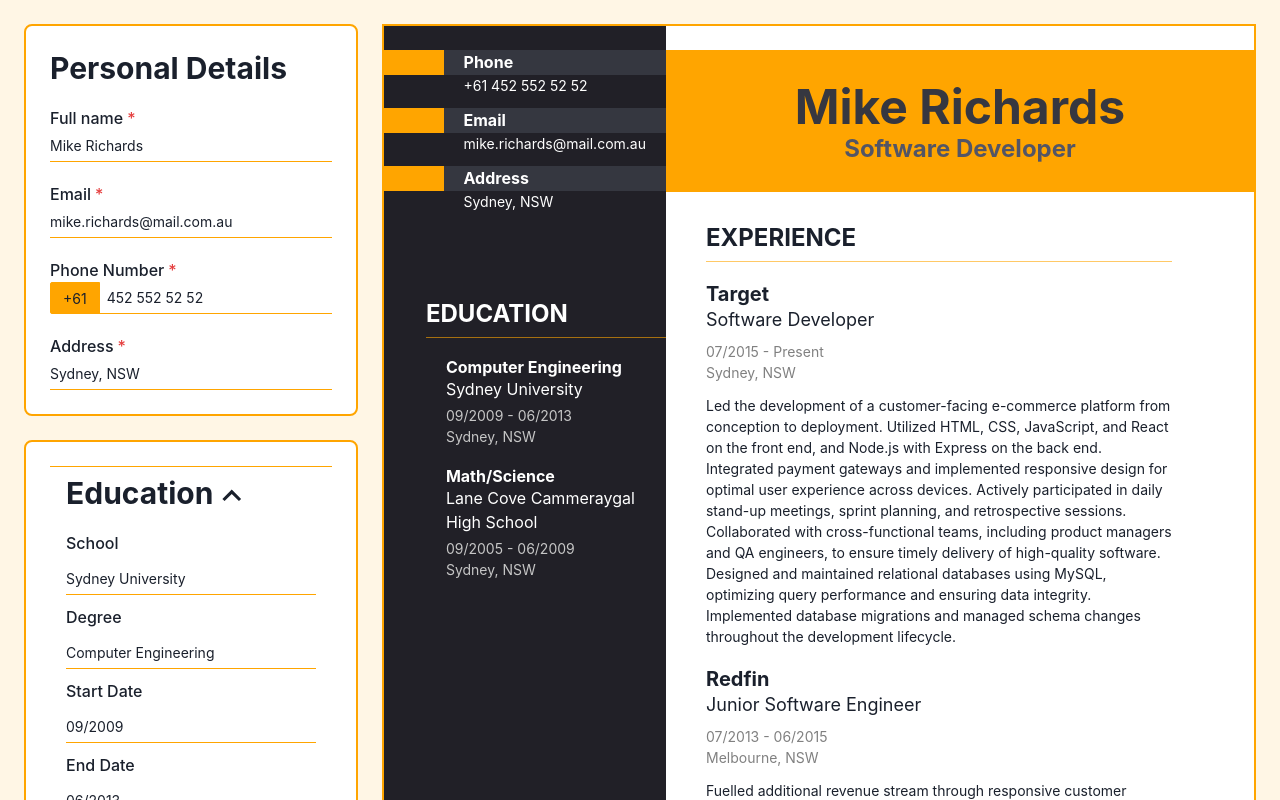
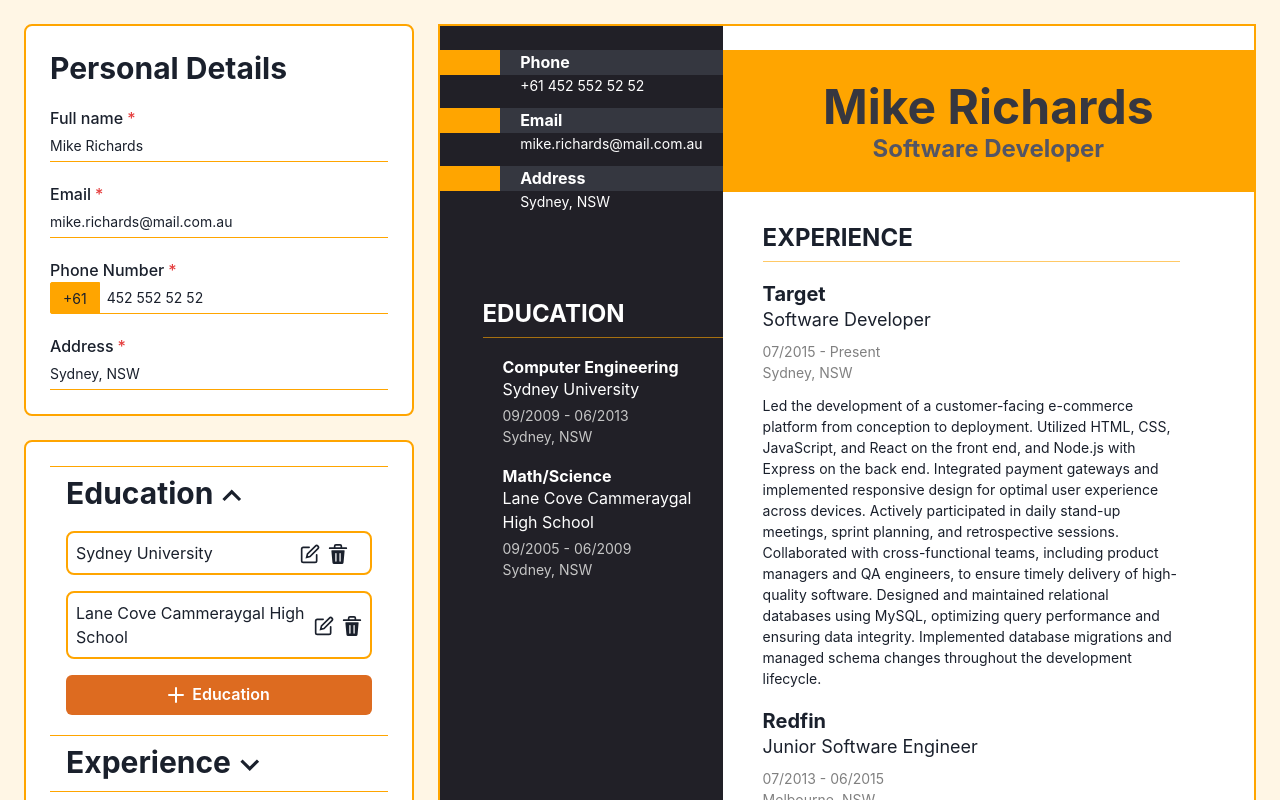
Before and after one commit to ensarokumus/top-project-cv-app, a React (Vite) app: page / in a window 1280 px wide. Both pictures are taken after a click on the button "Education". Shown: the top 800 px of the page. Built offline with nearby package versions, Linux system fonts and the light colour scheme.

Commit message:
Add editing/viewing states for education section

```diff
--- a/src/App.jsx
+++ b/src/App.jsx
@@ -21,9 +21,16 @@ function App() {
   const [educationsSection, setEducationsSection] = useState(
     example.sections.educations
   );
+  let nextEducationId = 3;
+
   const [experiencesSection, setExperiencesSection] = useState(
     example.sections.experiences
   );
+  const [isEditEducation, setEditEducation] = useState(false);
+
+  function handleEditEducation() {
+    setEditEducation(!isEditEducation);
+  }
 
   function handlePersonalInfoChange(e) {
     const { key } = e.target.dataset;
@@ -33,6 +40,10 @@ function App() {
   function handleEducationsSectionChange(e) {
     const { key } = e.target.dataset;
     setEducationsSection({ ...educationsSection, [key]: e.target.value });
+  }
+
+  function handleSaveEducation() {
+    nextEducationId++;
   }
 
   function handleExperiencesSectionChange(e) {
@@ -71,7 +82,13 @@ function App() {
                 </Heading>
               </AccordionButton>
               <AccordionPanel>
-                  <Education />
+                <Education
+                  isEditEducation={isEditEducation}
+                  educationsSection={educationsSection}
+                  onClick={handleEditEducation}
+                  onChange={handleEducationsSectionChange}
+                  onSave={handleSaveEducation}
+                />
               </AccordionPanel>
             </AccordionItem>
             <AccordionItem>
--- a/src/components/Education.jsx
+++ b/src/components/Education.jsx
@@ -1,74 +1,86 @@
 import {
+  Flex,
   FormControl,
   Input,
   FormLabel,
   Button,
   Stack,
+  Text,
+  Box,
 } from "@chakra-ui/react";
-import { DeleteIcon, CloseIcon, AddIcon } from "@chakra-ui/icons";
+import { DeleteIcon, CloseIcon, AddIcon, EditIcon } from "@chakra-ui/icons";
 import example from "./example.jsx";
 
-function Education() {
+function Education({
+  isEditEducation,
+  educationsSection,
+  onClick,
+  onChange,
+  onSave,
+}) {
+  if (isEditEducation == true) {
     return (
       <>
         <FormControl mb="10px">
           <FormLabel>School</FormLabel>
           <Input
             type="text"
-          name="school"
+            data-key="school"
             variant="flushed"
             borderColor="orange"
             size="sm"
             placeholder="E.g. Sydney University"
-          defaultValue={example.sections.educations[0].school}
+            onChange={onChange}
           />
         </FormControl>
         <FormControl mb="10px">
           <FormLabel>Degree</FormLabel>
           <Input
             type="text"
-          name="degree"
+            data-key="degree"
             variant="flushed"
             borderColor="orange"
             size="sm"
             placeholder="E.g. Computer Engineering"
-          defaultValue={example.sections.educations[0].degree}
+            onChange={onChange}
           />
         </FormControl>
+        <Flex>
           <FormControl mb="10px">
             <FormLabel>Start Date</FormLabel>
             <Input
               type="text"
-          name="startDate"
+              data-key="startDate"
               variant="flushed"
               borderColor="orange"
               size="sm"
               placeholder="E.g. 09/2009"
-          defaultValue={example.sections.educations[0].startDate}
+              onChange={onChange}
             />
           </FormControl>
           <FormControl mb="10px">
             <FormLabel>End Date</FormLabel>
             <Input
               type="text"
-          name="endDate"
+              data-key="endDate"
               variant="flushed"
               borderColor="orange"
               size="sm"
               placeholder="E.g. 06/2013"
-          defaultValue={example.sections.educations[0].endDate}
+              onChange={onChange}
             />
           </FormControl>
+        </Flex>
         <FormControl mb="20px">
           <FormLabel>Location</FormLabel>
           <Input
             type="text"
-          name="location"
+            data-key="location"
             variant="flushed"
             borderColor="orange"
             size="sm"
             placeholder="E.g. Sydney, NSW"
-          defaultValue={example.sections.educations[0].location}
+            onChange={onChange}
           />
         </FormControl>
         <Stack direction="row">
@@ -85,6 +97,7 @@ function Education() {
             colorScheme="orange"
             variant="outline"
             size="sm"
+            onClick={onClick}
           >
             Cancel
           </Button>
@@ -93,12 +106,50 @@ function Education() {
             colorScheme="orange"
             variant="solid"
             size="sm"
+            onClick={() => {
+              onClick;
+              onSave;
+            }}
           >
             Save
           </Button>
         </Stack>
       </>
     );
+  } else {
+    const educationsList = educationsSection.map((education) => (
+      <Flex
+        key={education.degree}
+        p="2"
+        mb="4"
+        borderRadius="lg"
+        borderWidth="2px"
+        borderColor="orange"
+        justify="space-between"
+        align="center"
+      >
+        <Text fontSize="md">{education.school}</Text>
+        <Box w="70px">
+          <EditIcon boxSize="5" ml="2" />
+          <DeleteIcon boxSize="5" ml="2" />
+        </Box>
+      </Flex>
+    ));
+    return (
+      <Flex direction="column">
+        {educationsList}
+        <Button
+          leftIcon={<AddIcon />}
+          colorScheme="orange"
+          variant="solid"
+          size="md"
+          onClick={onClick}
+        >
+          Education
+        </Button>
+      </Flex>
+    );
+  }
 }
 
 export default Education;
--- a/src/components/EducationSection.jsx
+++ b/src/components/EducationSection.jsx
@@ -1,6 +1,7 @@
 import { Box, Flex, Heading, Divider, Text } from "@chakra-ui/react";
 
 function EducationSection({ educationsSection }) {
+  console.log(educationsSection);
   const educationsList = educationsSection.map((education) => (
     <Box key={education.degree}>
       <Heading as="h3" fontSize="md" p="5" pb="0">
--- a/src/components/Experience.jsx
+++ b/src/components/Experience.jsx
@@ -4,6 +4,7 @@ import {
   FormLabel,
   Button,
   Stack,
+  Flex,
 } from "@chakra-ui/react";
 import { DeleteIcon, CloseIcon, AddIcon } from "@chakra-ui/icons";
 import example from "./example.jsx";
@@ -15,70 +16,93 @@ function experience() {
         <FormLabel>Company Name</FormLabel>
         <Input
           type="text"
-          name="company"
+          data-key="company"
           variant="flushed"
           borderColor="orange"
           size="sm"
           placeholder="E.g. Redfin"
-          defaultValue={example.sections.experiences[0].company}
         />
       </FormControl>
       <FormControl mb="10px">
         <FormLabel>Position Title</FormLabel>
         <Input
           type="text"
-          name="title"
+          data-key="position"
           variant="flushed"
           borderColor="orange"
           size="sm"
           placeholder="E.g. Junior Software Engineer"
-          defaultValue={example.sections.experiences[0].position}
         />
       </FormControl>
+      <Flex>
         <FormControl mb="10px">
           <FormLabel>Start Date</FormLabel>
           <Input
             type="text"
-          name="startDate"
+            data-key="startDate"
             variant="flushed"
             borderColor="orange"
             size="sm"
             placeholder="E.g. 07/2013"
-          defaultValue={example.sections.experiences[0].startDate}
           />
         </FormControl>
         <FormControl mb="10px">
           <FormLabel>End Date</FormLabel>
           <Input
             type="text"
-          name="endDate"
+            data-key="endDate"
             variant="flushed"
             borderColor="orange"
             size="sm"
             placeholder="E.g. 06/2015"
-          defaultValue={example.sections.experiences[0].endDate}
           />
         </FormControl>
+      </Flex>
       <FormControl mb="20px">
         <FormLabel>Location</FormLabel>
         <Input
           type="text"
-          name="location"
+          data-key="location"
           variant="flushed"
           borderColor="orange"
           size="sm"
           placeholder="E.g. Sydney, NSW"
-          defaultValue={example.sections.experiences[0].location}
         />
       </FormControl>
-      <Stack direction='row'>
-        <Button leftIcon={<DeleteIcon />} colorScheme="orange" variant="outline" size='sm'>
+      <FormControl mb="20px">
+        <FormLabel>Description</FormLabel>
+        <Input
+          type="textArea"
+          data-key="location"
+          variant="flushed"
+          borderColor="orange"
+          size="sm"
+          placeholder="E.g. Sydney, NSW"
+        />
+      </FormControl>
+      <Stack direction="row">
+        <Button
+          leftIcon={<DeleteIcon />}
+          colorScheme="orange"
+          variant="outline"
+          size="sm"
+        >
           Delete
         </Button>
-        <Button leftIcon={<CloseIcon />} colorScheme="orange" variant="outline" size='sm'>
+        <Button
+          leftIcon={<CloseIcon />}
+          colorScheme="orange"
+          variant="outline"
+          size="sm"
+        >
           Cancel
         </Button>
-        <Button leftIcon={<AddIcon />} colorScheme="orange" variant="solid" size='sm'>
+        <Button
+          leftIcon={<AddIcon />}
+          colorScheme="orange"
+          variant="solid"
+          size="sm"
+        >
           Save
         </Button>
       </Stack>
--- a/src/components/example.jsx
+++ b/src/components/example.jsx
@@ -8,6 +8,7 @@ const example = {
   sections: {
     educations: [
       {
+        id: 1,
         school: "Sydney University",
         degree: "Computer Engineering",
         startDate: "09/2009",
@@ -15,6 +16,7 @@ const example = {
         location: "Sydney, NSW",
       },
       {
+        id: 2,
         school: "Lane Cove Cammeraygal High School",
         degree: "Math/Science",
         startDate: "09/2005",
@@ -24,6 +26,7 @@ const example = {
     ],
     experiences: [
       {
+        id: 1,
         company: "Redfin",
         position: "Junior Software Engineer",
         startDate: "07/2013",
@@ -33,6 +36,7 @@ const example = {
           "Fuelled additional revenue stream through responsive customer support, generating $18k in new license sales within first three weeks of new release. Reduced the time by 75% to process 70,000 to 100,000 instruments from 16+ seconds to less than 4 seconds by redesigning the algorithm. Wrote optimised scripts for data-heavy & processing heavy task automation",
       },
       {
+        id: 2,
         company: "Target",
         position: "Software Developer",
         startDate: "07/2015",
```
Lines whose indentation alone changed are shown as unchanged.
